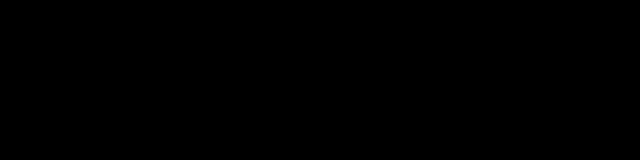
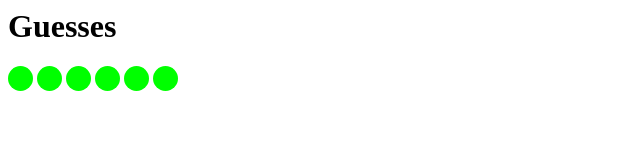
Before and after one commit to SomeAspy/project4, a plain HTML site: page index.html in a window 1280 px wide. Shown: the whole page, without its empty margins (0-640 px from the left). Drawn offline with Linux system fonts and the light colour scheme.

Commit message:
circles lol

```diff
--- a/index.html
+++ b/index.html
@@ -1,6 +1,23 @@
 <html>
     <script src="game.js"></script>
+    <style>
+        .guess {
+            height: 25px;
+            width: 25px;
+            background-color: lime;
+            border-radius: 50%;
+            display: inline-block;
+        }
+    </style>
     <head>
-        <link rel="stylesheet" href="looks.css">
+        <div>
+            <h1>Guesses</h1>
+            <span class="guess"></span>
+            <span class="guess"></span>
+            <span class="guess"></span>
+            <span class="guess"></span>
+            <span class="guess"></span>
+            <span class="guess"></span>
+        </div>
     </head>
 </html>
--- a/looks.css
+++ /dev/null
@@ -1,3 +0,0 @@
-body{
-    background-color: black;
-}
```
